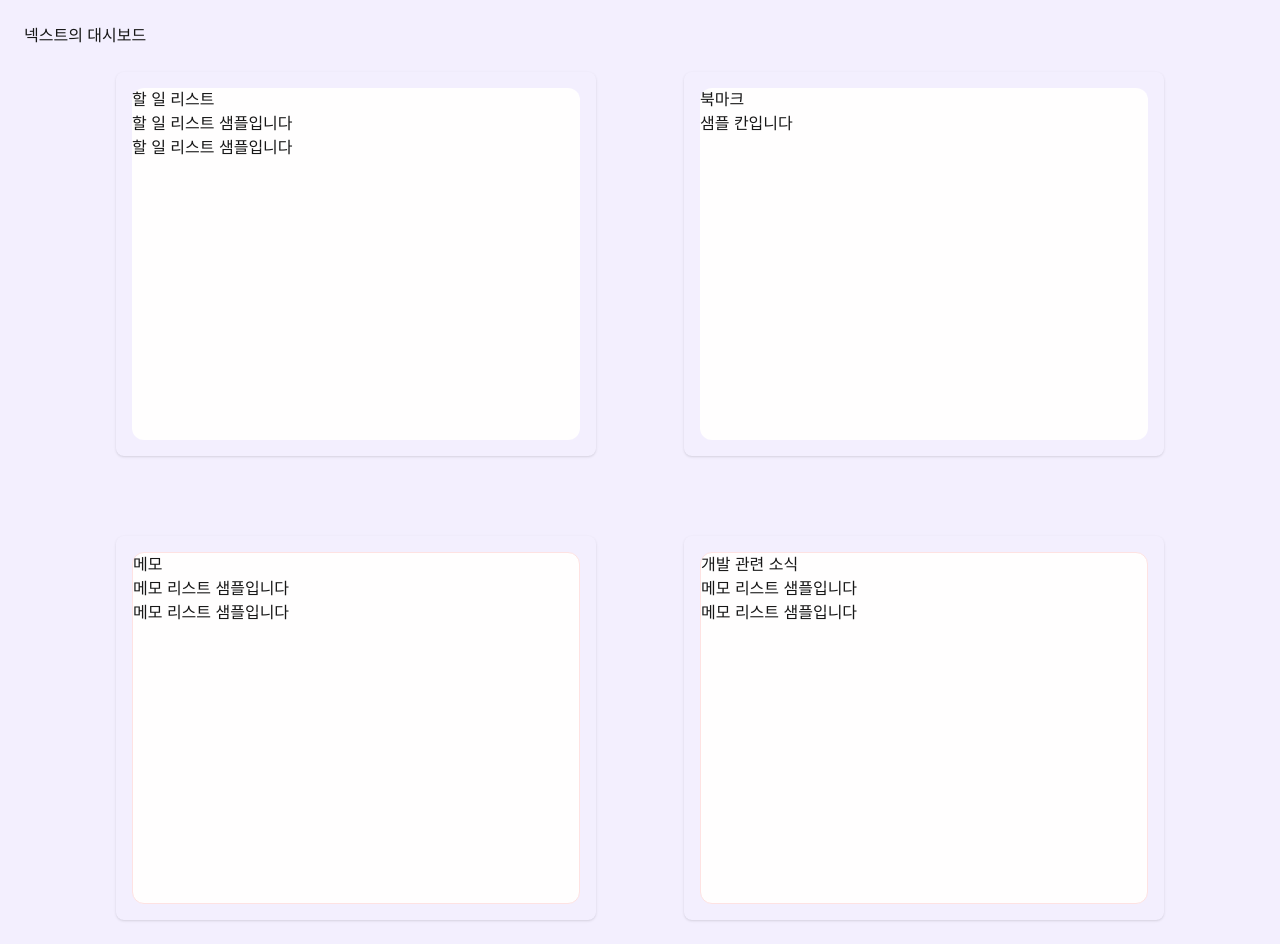
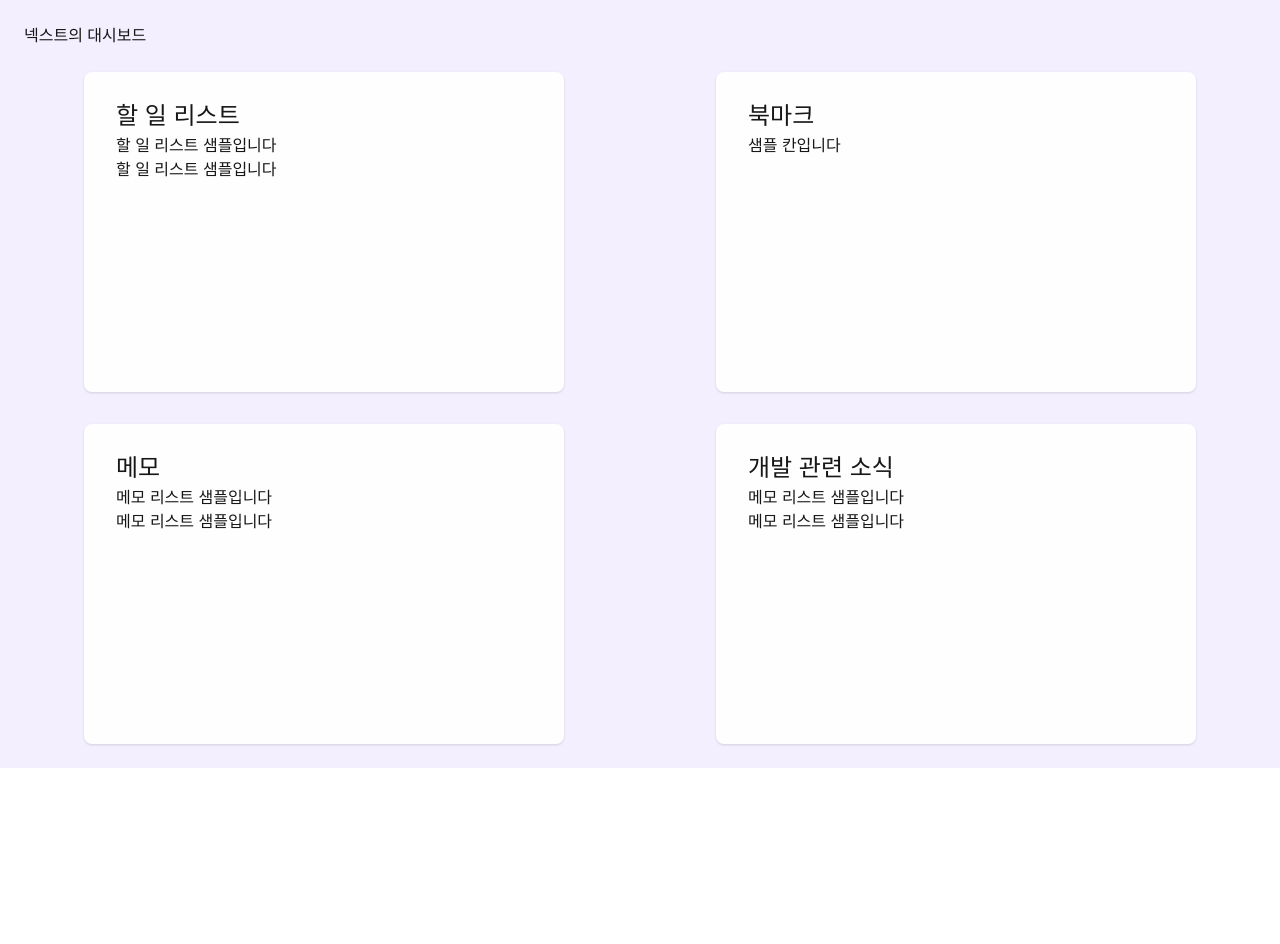
Before and after one commit to OSSCA3/TodoBoard, a Next.js app: page / in a window 1280 px wide. After the commit the page ends 800 px from the top, so only its background shows below. Built offline with nearby package versions, Linux system fonts and the light colour scheme.

Commit message:
style: 메인 대시보드의 전반적인 UI 수정

```diff
--- a/src/components/home/bookmark/book-mark.tsx
+++ b/src/components/home/bookmark/book-mark.tsx
@@ -2,7 +2,7 @@ import React from 'react';
 
 const BookMark = () => {
   return (
-    <div className="bg-[#FFFEFE] border-1 border-red-500 rounded-xl h-full">
+    <div className="rounded-xl h-full">
       <h2>북마크</h2>
       <div className="border-1 border-red-500">샘플 칸입니다</div>
     </div>
--- a/src/components/home/dev-news/dev-news.tsx
+++ b/src/components/home/dev-news/dev-news.tsx
@@ -2,7 +2,7 @@ import React from 'react';
 
 const DevNews = () => {
   return (
-    <div className="bg-[#FFFEFE] border border-red-100 rounded-xl h-full w-full">
+    <div className="rounded-xl h-full w-full">
       <h2>개발 관련 소식</h2>
       <ul>
         <li>메모 리스트 샘플입니다</li>
--- a/src/components/home/memo/memo.tsx
+++ b/src/components/home/memo/memo.tsx
@@ -2,7 +2,7 @@ import React from 'react';
 
 const Memo = () => {
   return (
-    <div className="bg-[#FFFEFE] border border-red-100 rounded-xl h-full w-full">
+    <div className="rounded-xl h-full w-full">
       <h2>메모</h2>
       <ul>
         <li>메모 리스트 샘플입니다</li>
--- a/src/components/home/todo-list/todo-list.tsx
+++ b/src/components/home/todo-list/todo-list.tsx
@@ -2,7 +2,7 @@ import React from 'react';
 
 const TodoList = () => {
   return (
-    <div className="bg-[#FFFEFE] border-1 border-red-500 rounded-xl h-full w-full">
+    <div className="rounded-xl h-full w-full">
       <h2>할 일 리스트</h2>
       <ul>
         <li>할 일 리스트 샘플입니다</li>
--- a/src/components/ui/dashboard-card.tsx
+++ b/src/components/ui/dashboard-card.tsx
@@ -5,7 +5,7 @@ interface CardProps {
 }
 const Card = ({ children }: CardProps) => {
   return (
-    <div className="max-w-[480px] min-h-96 w-full p-4 rounded-lg shadow">
+    <div className="max-w-[480px] min-h-80 w-full bg-[#FFFEFE] rounded-lg shadow px-8 py-[26px] dashboard-card">
       {children}
     </div>
   );
--- a/src/components/ui/dashboard-grid.tsx
+++ b/src/components/ui/dashboard-grid.tsx
@@ -5,7 +5,7 @@ interface DashboardGridProps {
 }
 const DashboardGrid = ({ children }: DashboardGridProps) => {
   return (
-    <div className="grid justify-items-center gap-y-20 w-full h-full grid-cols-2 px-12 ">
+    <div className="grid justify-items-center gap-8 w-full h-full grid-cols-2 ">
       {children}
     </div>
   );
```
